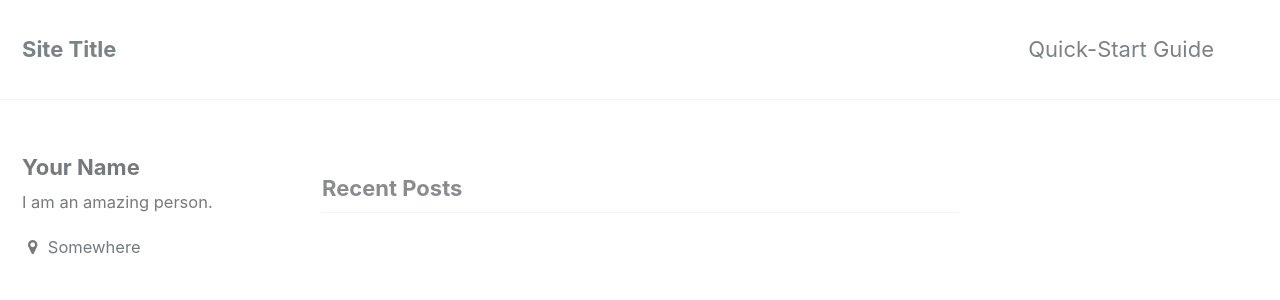
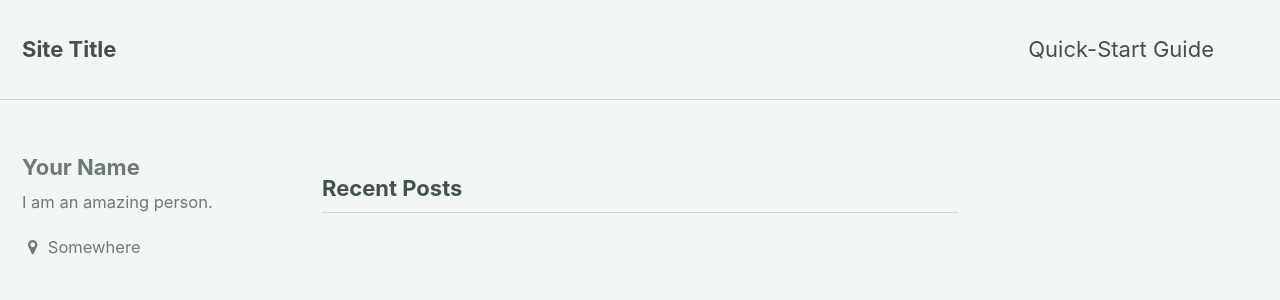
Before and after one commit to spike-lab/spike-lab.github.io, a Jekyll site: the page built from index.html, in a window 1280 px wide and 900 px high. Shown: the top 300 px of the window. Built offline with Jekyll 4.4.1, drawn with Linux system fonts in a browser that asks for light colours; the list of posts is cut into pages by our own code; some of the changed text lies outside the part shown.

```diff
--- a/Gemfile
+++ b/Gemfile
@@ -1,4 +1,4 @@
 source "https://rubygems.org"
 
 gem "github-pages", group: :jekyll_plugins
-#gem "minimal-mistakes-jekyll"
+gem "minimal-mistakes-jekyll"
--- a/_config.yml
+++ b/_config.yml
@@ -5,14 +5,14 @@
 # For technical reasons, this file is *NOT* reloaded automatically when you use
 # `jekyll serve`. If you change this file, please restart the server process.
 
-minimal_mistakes_skin    : "default" # "air", "contrast", "dark", "dirt", "mint", "sunrise"
+minimal_mistakes_skin    : "mint" #"default", "air", "contrast", "dark", "dirt", "mint", "sunrise"
 
 # Site Settings
 locale                   : "en"
 title                    : "Site Title"
 title_separator          : "-"
-name                     : "Your Name"
-description              : "An amazing website."
+name                     : "SpikeLab"
+description              : "A darle átomos"
 url                      : "https://spike-lab.github.io"
 baseurl                  : # the subpath of your site, e.g. "/blog"
 repository               : "spike-lab/spike-lab.github.io"
```
Also changed, not shown: Gemfile.lock.
